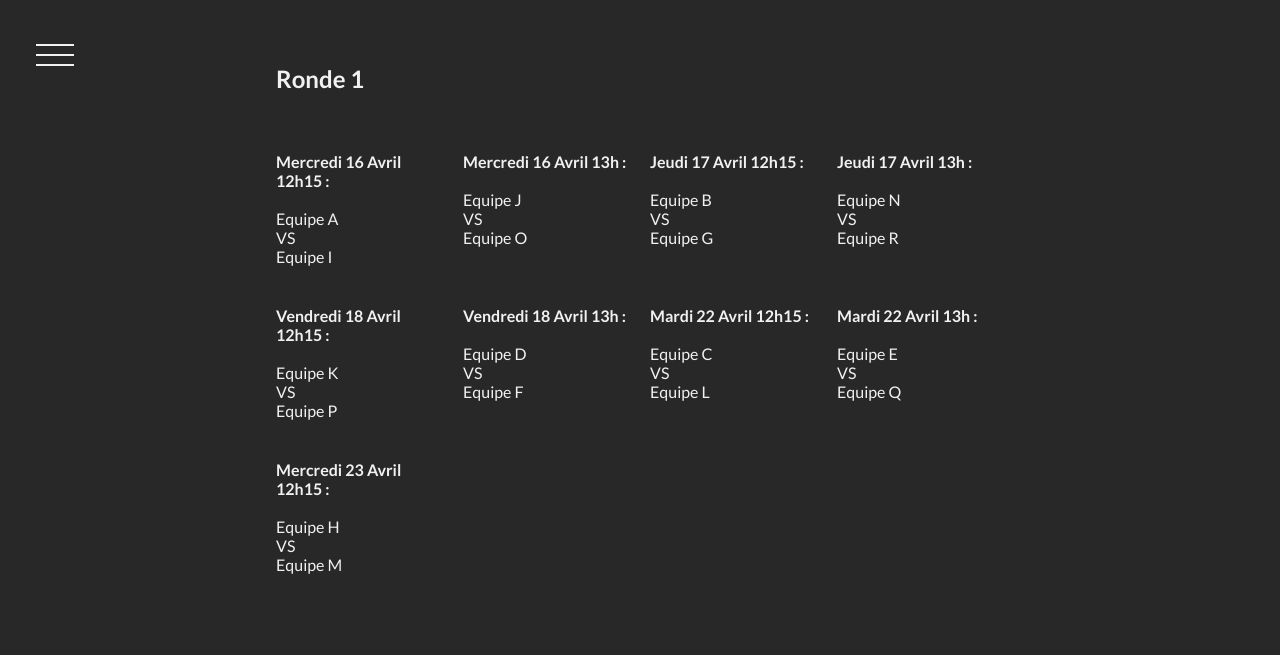
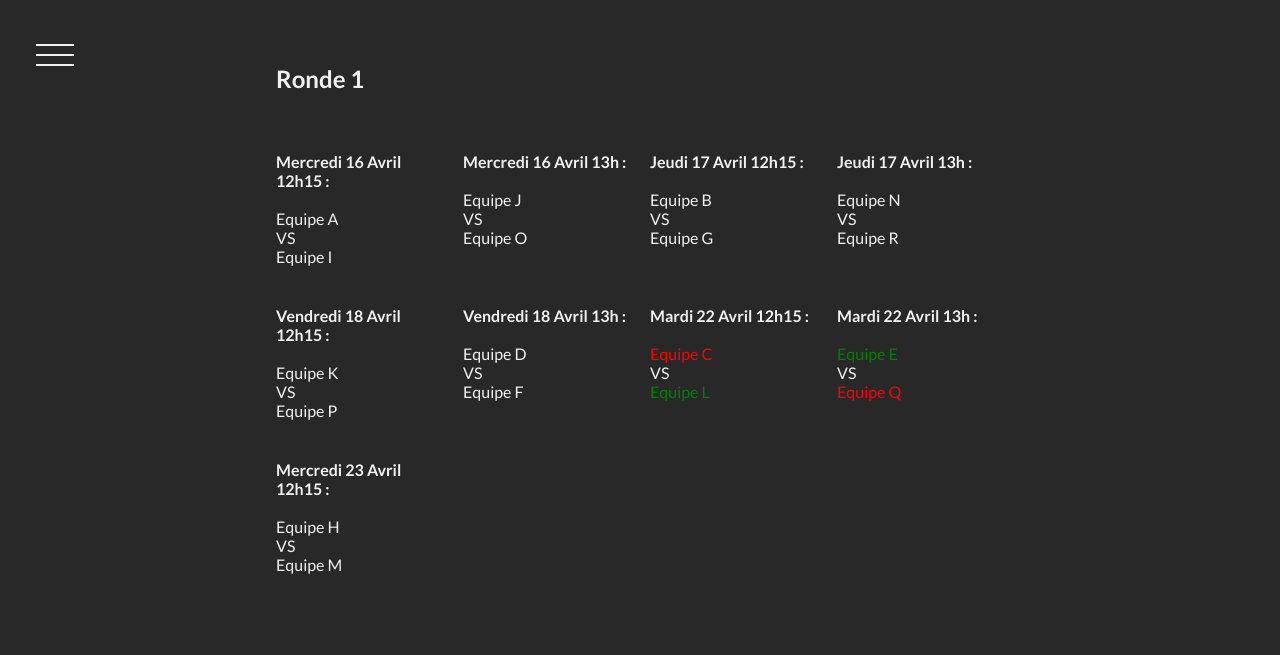
Before and after one commit to AdamM4269/Tournoi-Petanque, a plain HTML site: page rondes.html in a window 1280 px wide. Shown: the top 655 px of the page. Drawn offline with Linux system fonts and the light colour scheme.

Commit message:
maj 1er match

```diff
--- a/rondes.html
+++ b/rondes.html
@@ -61,10 +61,10 @@
             <div class="corps_txt"><div class="gras">Vendredi 18 Avril 13h :</div> <br><div class="corps_txt ">Equipe D</div>VS <div class="corps_txt ">Equipe F</div></div>
         </div>
         <div>
-            <div class="corps_txt"><div class="gras">Mardi 22 Avril 12h15 :</div> <br><div class="corps_txt ">Equipe C</div>VS <div class="corps_txt ">Equipe L</div></div>
+            <div class="corps_txt"><div class="gras">Mardi 22 Avril 12h15 :</div> <br><div class="corps_txt perdant">Equipe C</div>VS <div class="corps_txt vainqueur">Equipe L</div></div>
         </div>
         <div>
-            <div class="corps_txt"><div class="gras">Mardi 22 Avril 13h :</div> <br><div class="corps_txt ">Equipe E</div>VS <div class="corps_txt ">Equipe Q</div></div>
+            <div class="corps_txt"><div class="gras">Mardi 22 Avril 13h :</div> <br><div class="corps_txt vainqueur">Equipe E</div>VS <div class="corps_txt perdant">Equipe Q</div></div>
         </div>
 
         <div></div>
```
